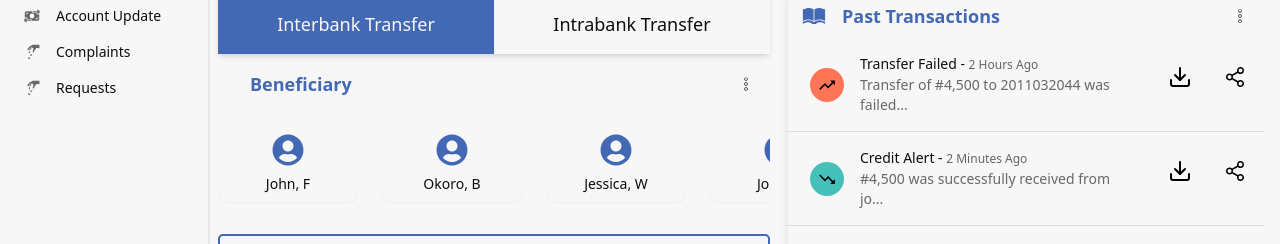
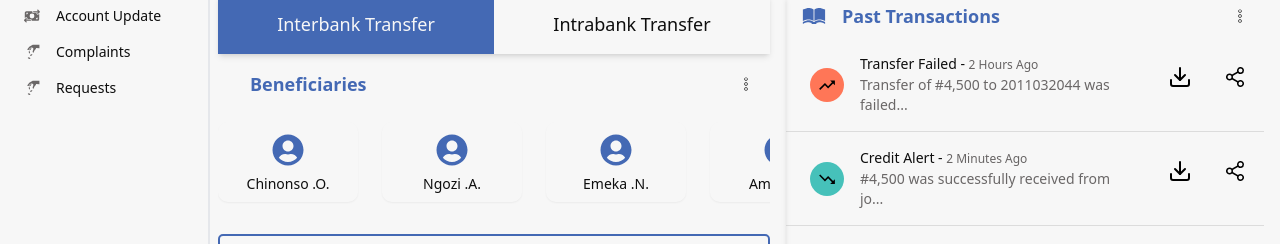
Before and after one commit to KodenOps/manee, a Next.js app: page /interbank in a window 1280 px wide. Shown: the part 378-622 px from the top of the page. Built offline with nearby package versions, Linux system fonts and the light colour scheme.

Commit message:
UPDATE: Enhance interbank transfer functionality with beneficiary selection and updated form handling

```diff
--- a/src/app/interbank/page.tsx
+++ b/src/app/interbank/page.tsx
@@ -9,9 +9,29 @@ import IntrabankForm from '@/components/Intrabankforms';
 import SideNav from '@/components/SideNav';
 import { ThemeProvider } from 'next-themes';
 import React, { useState } from 'react';
+import { beneficiaries } from '@/data/beneficiary';
+import { FaUserCircle } from 'react-icons/fa';
+
+// Define the type for userBankInfo
+interface UserBankInfo {
+	id: string;
+	shortName: string;
+	fullName: string;
+	bankName: string;
+	accountNumber: string;
+}
 
 const Interbank = () => {
 	const [isinter, setisinter] = useState(true);
+
+	// Use the defined type for userBankInfo
+	const [userBankInfo, setuserBankInfo] = useState<UserBankInfo>({
+		id: '',
+		shortName: '',
+		fullName: '',
+		bankName: '',
+		accountNumber: '',
+	});
 	function toggleSwitcher(isinter: boolean) {
 		setisinter(!isinter);
 	}
@@ -81,19 +101,46 @@ const Interbank = () => {
 								)}
 							</div>
 							<div className='mt-2'>
-								<CardTitle title='Beneficiary' />
+								<CardTitle title='Beneficiaries' />
 								<div className='beneficiary flex items-center justify-start overflow-x-scroll gap-6 py-4 scrollbar-hidden'>
-									<BeneCard boxText='John, F' />
-									<BeneCard boxText='Okoro, B' />
-									<BeneCard boxText='Jessica, W' />
-									<BeneCard boxText='John, A' />
-									<BeneCard boxText='Okoro, B' />
-									<BeneCard boxText='Jessica, W' />
-									<BeneCard boxText='John, A' />
+									{beneficiaries.map((beneficiary) => {
+										return (
+											<div
+												key={beneficiary.id}
+												className='flex flex-col items-center shadow-sm rounded-[10px] dark:bg-[var(--card-bg-dark)]  min-w-[140px] h-[80px] px-[16px] py-[12px] gap-2 cursor-pointer'
+												onClick={() => {
+													setuserBankInfo({
+														id: beneficiary.id,
+														shortName: beneficiary.shortName || '', // Handle null values
+														fullName: beneficiary.fullName,
+														bankName: beneficiary.bankName,
+														accountNumber: beneficiary.accountNumber,
+													});
+													console.log(beneficiary);
+												}}>
+												<span className='text-[var(--primary)] dark:text-[var(--secondary-dark)]'>
+													<FaUserCircle size={32} />
+												</span>
+												<p className='font-medium md:text-md text-sm text-[var(--text)] dark:text-[var(--whites-dark)] text-center w-full'>
+													{beneficiary.shortName}
+												</p>
+											</div>
+										);
+									})}
 								</div>
 							</div>
 
-							{isinter ? <InterbankForm /> : <IntrabankForm />}
+							{isinter ? (
+								<InterbankForm
+									id={userBankInfo.id}
+									accountNumber={userBankInfo.accountNumber}
+									shortName={userBankInfo.shortName}
+									fullName={userBankInfo.fullName}
+									bankName={userBankInfo.bankName}
+								/>
+							) : (
+								<IntrabankForm />
+							)}
 						</div>
 						{/* History section */}
 						<div className='pb-8 shadow-md w-full pr-[16px] md:block hidden'>
--- a/src/app/page.tsx
+++ b/src/app/page.tsx
@@ -51,7 +51,7 @@ const Page = () => {
 									title='Quick Transactions'
 									IconName={LuLayoutGrid}
 								/>
-								<div className='linkList mt-4 flex items-center md:justify-around justify-center md:gap-4 gap-2 w-full flex-wrap'>
+								<div className='linkList mt-4 flex items-center md:justify-start px-2 justify-center md:gap-4 gap-2 w-full flex-wrap'>
 									<IconCard
 										IconName={FaMoneyBillTransfer}
 										boxText='Intrabank Transfer'
--- a/src/components/InterbankForm.tsx
+++ b/src/components/InterbankForm.tsx
@@ -10,8 +10,15 @@ interface Bank {
 	fullName: string;
 	shortName: string;
 }
+interface Beneficiary {
+	id: string;
+	shortName: string | null; // Short name can be null if not provided
+	fullName: string;
+	accountNumber: string;
+	bankName: string;
+}
 
-const InterbankForm = () => {
+const InterbankForm = (props: Beneficiary) => {
 	const [accNum, setaccNum] = useState('');
 	const [selectedBank, setSelectedBank] = useState<Bank | null>(null);
 	const [searchTerm, setSearchTerm] = useState<string>('');
@@ -114,7 +121,7 @@ const InterbankForm = () => {
 					<input
 						type='text'
 						placeholder='Search or Select Bank'
-						value={searchTerm}
+						value={searchTerm || props.bankName}
 						className='bg-transparent outline-none h-full w-full placeholder:text-[var(--disabled)] focus:border-[var(--primary)] focus:outline-none dark:focus:border-[var(--inputborder)]'
 						onChange={(e) => {
 							setSearchTerm(e.target.value);
@@ -154,7 +161,7 @@ const InterbankForm = () => {
 					<input
 						type='text'
 						placeholder='Enter Account Number'
-						value={accNum}
+						value={accNum || props.accountNumber}
 						pattern='\d*'
 						maxLength={10}
 						className='input-style'
@@ -167,7 +174,7 @@ const InterbankForm = () => {
 						}}
 					/>
 				</div>
-				<p>{fullName}</p>
+				<p>{fullName || props.fullName}</p>
 			</div>
 
 			{/* Amount Field */}
--- /dev/null
+++ b/src/data/beneficiary.js
@@ -0,0 +1,37 @@
+export const beneficiaries = [
+	{
+		id: 'A1B2C3D4',
+		shortName: 'Chinonso .O.',
+		fullName: 'Chinonso Okafor',
+		accountNumber: '8345201834',
+		bankName: 'Guaranty Trust Bank',
+	},
+	{
+		id: 'D5E6F7G8',
+		shortName: 'Ngozi .A.',
+		fullName: 'Ngozi Amadi',
+		accountNumber: '8345201851',
+		bankName: 'Zenith Bank',
+	},
+	{
+		id: 'H9I0J1K2',
+		shortName: 'Emeka .N.',
+		fullName: 'Emeka Nwosu',
+		accountNumber: '2938475610',
+		bankName: 'First Bank of Nigeria',
+	},
+	{
+		id: 'L3M4N5O6',
+		shortName: 'Amara .E.',
+		fullName: 'Amara Eze Agunna',
+		accountNumber: '5589283746',
+		bankName: 'United Bank for Africa',
+	},
+	{
+		id: 'P7Q8R9S0',
+		shortName: 'David .O.',
+		fullName: 'David Okoro',
+		accountNumber: '4857392021',
+		bankName: 'Ecobank Nigeria',
+	},
+];
--- a/src/data/userInfo.js
+++ b/src/data/userInfo.js
@@ -8,7 +8,7 @@ export const userAccounts = [
 	{
 		id: 'D5E6F7G8',
 		fullName: 'Ngozi Adebayo',
-		accountNumber: '9457310203',
+		accountNumber: '8345201851',
 		bankName: 'Zenith Bank',
 	},
 	{
```
